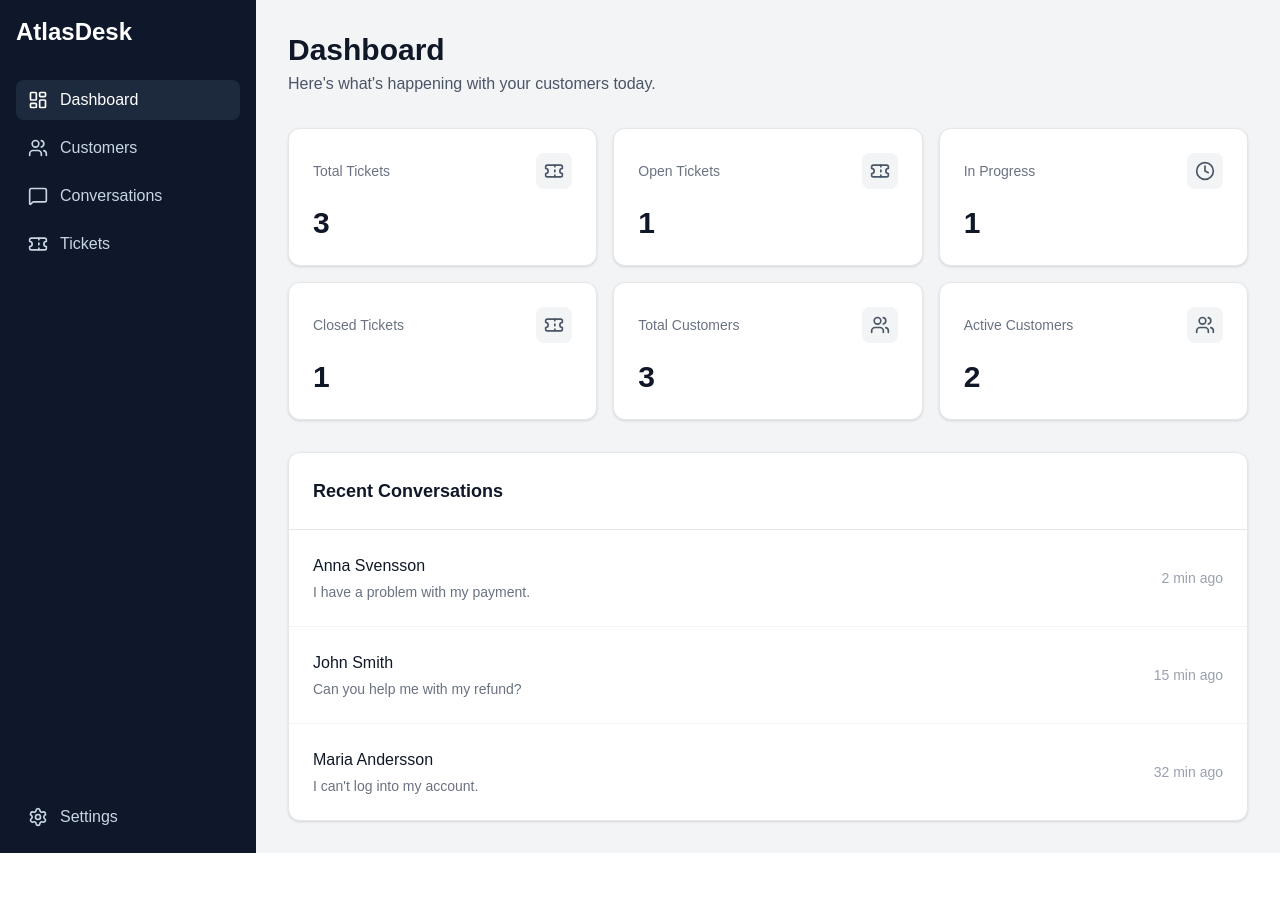
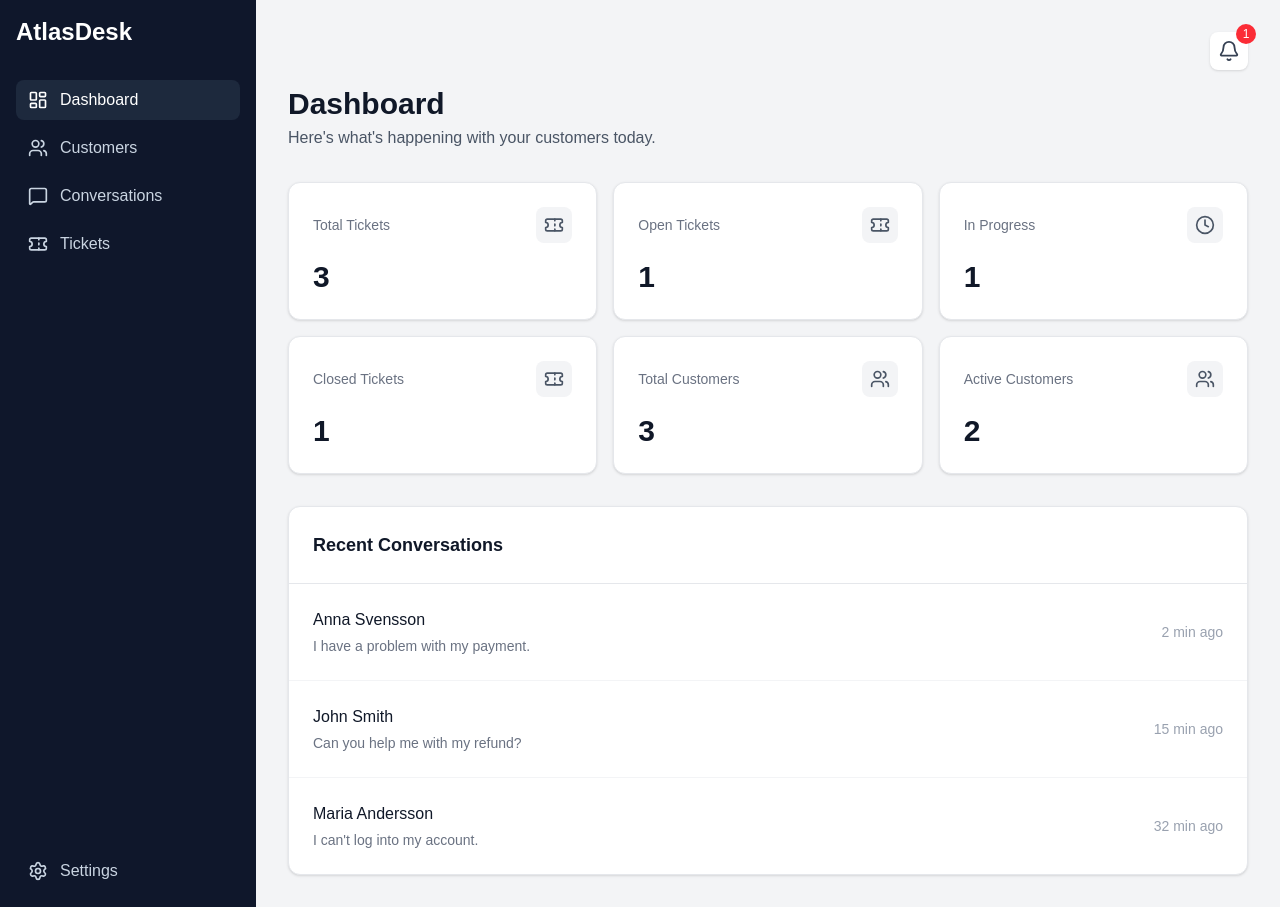
Before and after one commit to Abualtaher/atlasdesk, a React (Vite) app in the folder client/: page / in a window 1280 px wide. Before the commit the page ends 853 px from the top, so only its background shows below. Built offline with nearby package versions, Linux system fonts and the light colour scheme.

Commit message:
feat: add notification system with unread count and mark as read functionality

```diff
--- a/client/src/components/AppLayout.tsx
+++ b/client/src/components/AppLayout.tsx
@@ -1,14 +1,59 @@
 import { useState } from "react";
 import { Outlet } from "react-router-dom";
-import { Menu } from "lucide-react";
+import { Bell, Menu } from "lucide-react";
 import Sidebar from "./Sidebar";
 
+type Notification = {
+  id: number;
+  title: string;
+  message: string;
+  time: string;
+  isRead: boolean;
+};
+
 function AppLayout() {
+  const [notificationOpen, setNotificationOpen] = useState(false);
   const [mobileMenuOpen, setMobileMenuOpen] = useState(false);
   const [darkMode, setDarkMode] = useState(false);
 
+  const [notifications, setNotifications] = useState<Notification[]>([
+    {
+      id: 1,
+      title: "New Message",
+      message: "You have received a new message.",
+      time: "2 hours ago",
+      isRead: false,
+    },
+    {
+      id: 2,
+      title: "System Update",
+      message: "A new system update is available.",
+      time: "1 day ago",
+      isRead: true,
+    },
+  ]);
+
+  const unreadCount = notifications.filter(
+    (notification) => !notification.isRead,
+  ).length;
+
   const handleCloseMenu = () => {
     setMobileMenuOpen(false);
+  };
+
+  const markAsRead = (notificationId: number) => {
+    const updatedNotifications = notifications.map((notification) => {
+      if (notification.id !== notificationId) {
+        return notification;
+      }
+
+      return {
+        ...notification,
+        isRead: true,
+      };
+    });
+
+    setNotifications(updatedNotifications);
   };
 
   return (
@@ -24,13 +69,85 @@ function AppLayout() {
         )}
 
         <main className="min-w-0 flex-1 p-4 md:p-8">
+          <div className="mb-4 flex items-center justify-between">
             <button
               onClick={() => setMobileMenuOpen(true)}
-            className="mb-4 rounded-lg bg-white p-2 text-gray-700 shadow-sm md:hidden dark:bg-gray-800 dark:text-white"
+              className="rounded-lg bg-white p-2 text-gray-700 shadow-sm md:hidden dark:bg-gray-800 dark:text-white"
               aria-label="Open menu"
             >
               <Menu size={22} />
             </button>
+
+            <div className="relative ml-auto">
+              <button
+                className="relative rounded-lg bg-white p-2 text-gray-700 shadow-sm dark:bg-gray-800 dark:text-white"
+                aria-label="Notifications"
+                aria-expanded={notificationOpen}
+                onClick={() => setNotificationOpen(!notificationOpen)}
+              >
+                {unreadCount > 0 && (
+                  <span className="absolute -right-2 -top-2 flex h-5 min-w-5 items-center justify-center rounded-full bg-red-500 px-1 text-xs text-white">
+                    {unreadCount}
+                  </span>
+                )}
+
+                <Bell size={22} />
+              </button>
+
+              {notificationOpen && (
+                <div className="absolute right-0 top-12 z-50 w-80 max-w-[calc(100vw-2rem)] rounded-lg border border-gray-200 bg-white p-4 shadow-lg dark:border-gray-700 dark:bg-gray-800">
+                  <div className="mb-3 flex items-center justify-between">
+                    <h3 className="text-lg font-semibold text-gray-900 dark:text-white">
+                      Notifications
+                    </h3>
+
+                    <span className="text-sm text-gray-500 dark:text-gray-400">
+                      {unreadCount} unread
+                    </span>
+                  </div>
+
+                  {notifications.length === 0 ? (
+                    <p className="py-4 text-center text-sm text-gray-500 dark:text-gray-400">
+                      You're all caught up!
+                    </p>
+                  ) : (
+                    <ul className="max-h-96 space-y-2 overflow-y-auto">
+                      {notifications.map((notification) => (
+                        <li key={notification.id}>
+                          <button
+                            onClick={() => markAsRead(notification.id)}
+                            className={`w-full rounded-lg p-3 text-left transition-colors ${
+                              notification.isRead
+                                ? "bg-gray-100 hover:bg-gray-200 dark:bg-gray-700 dark:hover:bg-gray-600"
+                                : "bg-blue-50 hover:bg-blue-100 dark:bg-blue-950 dark:hover:bg-blue-900"
+                            }`}
+                          >
+                            <div className="flex items-start justify-between gap-2">
+                              <h4 className="font-semibold text-gray-900 dark:text-white">
+                                {notification.title}
+                              </h4>
+
+                              {!notification.isRead && (
+                                <span className="mt-1 h-2 w-2 shrink-0 rounded-full bg-blue-500" />
+                              )}
+                            </div>
+
+                            <p className="mt-1 text-sm text-gray-700 dark:text-gray-300">
+                              {notification.message}
+                            </p>
+
+                            <span className="mt-2 block text-xs text-gray-500 dark:text-gray-400">
+                              {notification.time}
+                            </span>
+                          </button>
+                        </li>
+                      ))}
+                    </ul>
+                  )}
+                </div>
+              )}
+            </div>
+          </div>
 
           <Outlet context={{ darkMode, setDarkMode }} />
         </main>
```
Lines whose indentation alone changed are shown as unchanged.
